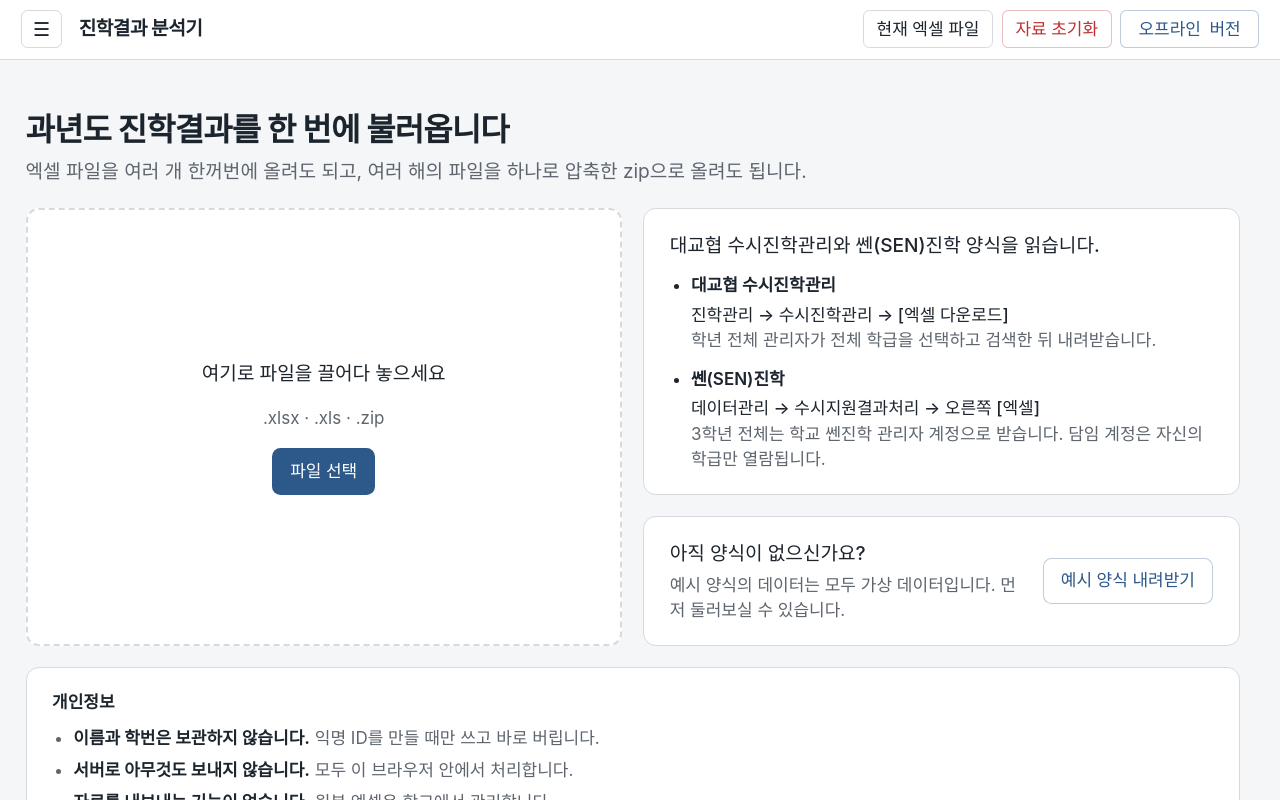
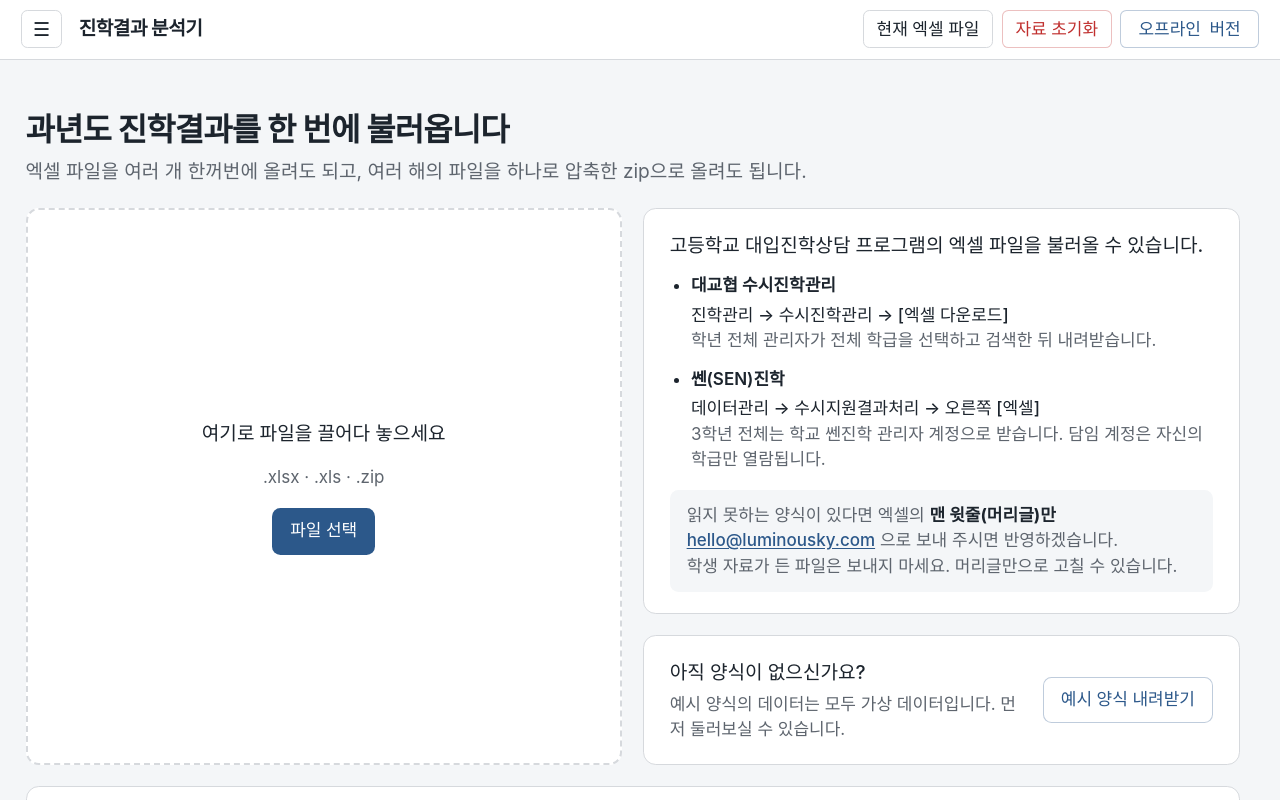
Before and after one commit to itmir913/admission-outcomes, a website built with Vite: page index.html in a window 1280 px wide. Built offline with nearby package versions, Linux system fonts and the light colour scheme.

Commit message:
읽는 양식을 넓게 말하고, 안 될 때 할 일을 적었다
「대교협과 쎈진학 양식을 읽습니다」는 그 둘만 된다는 말로 읽힌다. 실제로는 이름
해석이 주 경로라 비슷한 양식이면 대개 읽는다. 「고등학교 대입진학상담 프로그램의
엑셀 파일을 불러올 수 있습니다」로 적고, 두 프로그램은 받는 길의 예로 남긴다.

읽지 못할 때 할 일도 적었다. **머리글만 보내 달라고 못 박는다** — 「파일을 보내
주세요」라고 적으면 학생 자료가 든 원본이 메일로 오간다. 양식을 고치는 데 필요한
것은 맨 윗줄뿐이고, 그 줄에는 학생 자료가 없다.

```diff
--- a/index.html
+++ b/index.html
@@ -108,7 +108,7 @@
         자신의 학급만 나오는데, 그걸 모르면 자기 파일이 잘못된 줄 안다.
       -->
       <div class="card px-6 py-5 lg:col-start-2 lg:row-start-2">
-        <p class="text-lg font-medium">대교협 수시진학관리와 쎈(SEN)진학 양식을 읽습니다.</p>
+        <p class="text-lg font-medium">고등학교 대입진학상담 프로그램의 엑셀 파일을 불러올 수 있습니다.</p>
         <ul class="mt-3 list-disc space-y-3 pl-5 text-base">
           <li>
             <span class="font-semibold">대교협 수시진학관리</span>
@@ -121,6 +121,18 @@
             <span class="block text-ink-soft">3학년 전체는 학교 쎈진학 관리자 계정으로 받습니다. 담임 계정은 자신의 학급만 열람됩니다.</span>
           </li>
         </ul>
+        <!--
+          **머리글만 보내 달라고 못 박는다.** 「파일을 보내 주세요」라고 적으면
+          학생 자료가 든 원본이 메일로 오간다. 양식을 고치는 데 필요한 것은
+          맨 윗줄뿐이고, 그 줄에는 학생 자료가 없다.
+        -->
+        <p class="mt-4 rounded-lg bg-canvas px-4 py-3 text-base text-ink-soft">
+          읽지 못하는 양식이 있다면 엑셀의 <strong class="text-ink">맨 윗줄(머리글)만</strong>
+          <a class="font-medium text-brand underline underline-offset-2 hover:text-brand/80"
+             href="mailto:hello@luminousky.com?subject=%EC%96%91%EC%8B%9D%20%EC%A0%9C%EB%B3%B4">hello@luminousky.com</a>
+          으로 보내 주시면 반영하겠습니다.
+          <span class="block">학생 자료가 든 파일은 보내지 마세요. 머리글만으로 고칠 수 있습니다.</span>
+        </p>
       </div>
 
       <!--
```
